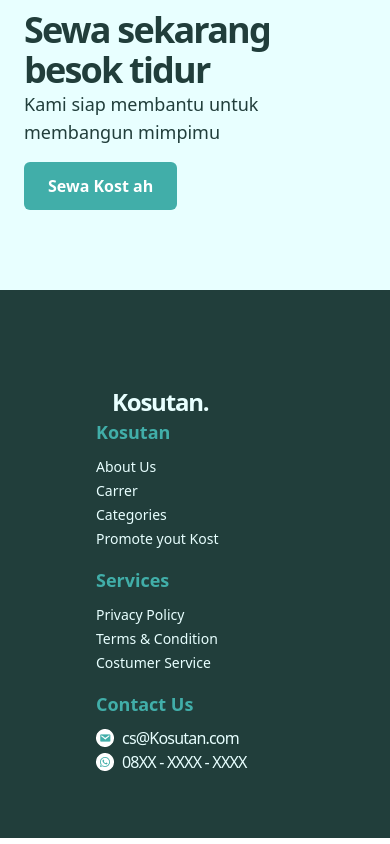
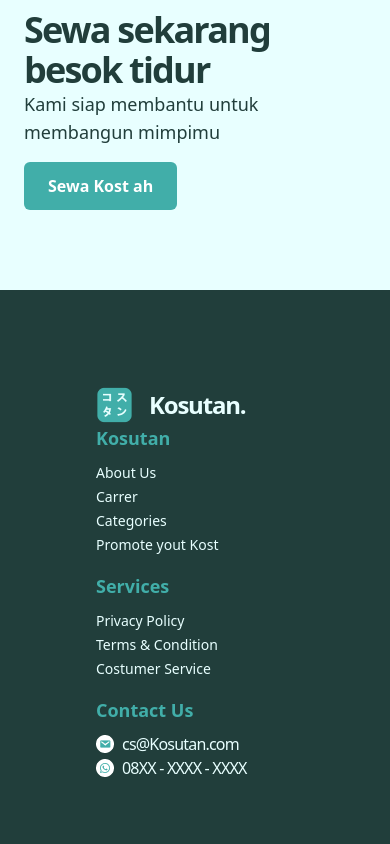
Before and after one commit to rifqi-luthfi/rpl-kosutan, a React (Create React App) app in the folder client/: page / in a window 390 px wide. Shown: the part 1622-2466 px from the top of the page. Built offline with nearby package versions, Linux system fonts and the light colour scheme.

Commit message:
change footer

```diff
--- a/client/src/layout/Footer.js
+++ b/client/src/layout/Footer.js
@@ -7,7 +7,7 @@ const Footer = () => {
         <div className="mx-auto font-medium px-24 py-16 bg-green-dark relative ">
             <div className="sm:flex sm:mt-8 lg:mt-0">
                 <div className="mt-8 sm:mt-0 sm:w-full sm:px-8 flex flex-col md:flex-row justify-between">
-                    <div className="flex items-center mr-56">
+                    <div className="flex items-center sm:mr-0 bg:mr-56">
                         <img className="mr-4"alt="logo" src={process.env.PUBLIC_URL + '/logo_kosutan.png'} />
                         <p className="font-sans text-green-lightest text-2xl text font-bold tracking-tighter">Kosutan.</p>
                     </div>
```
